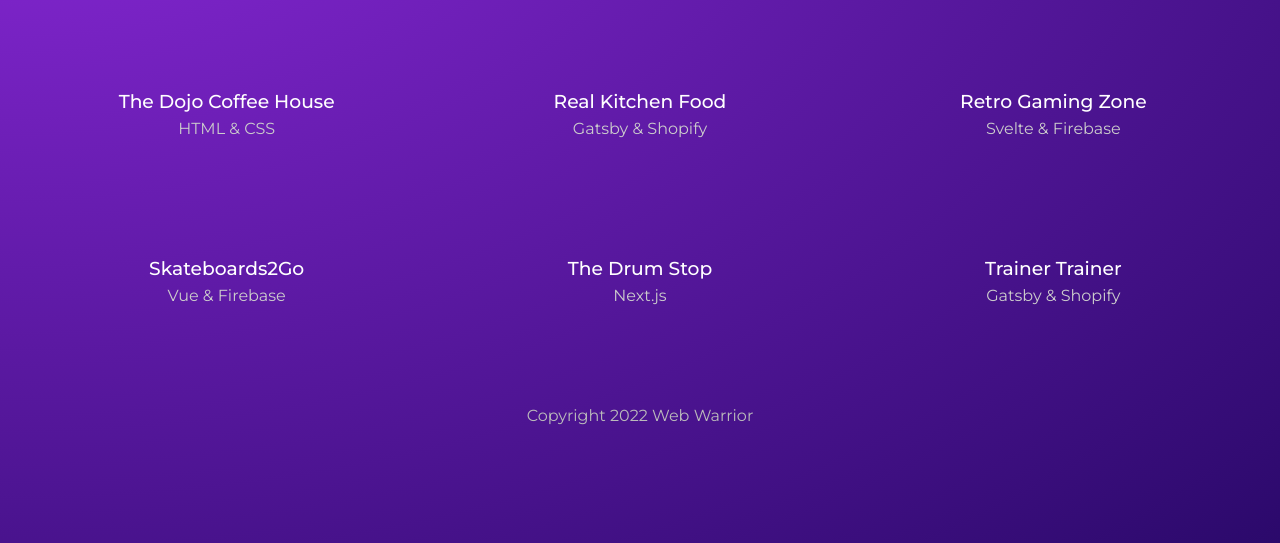
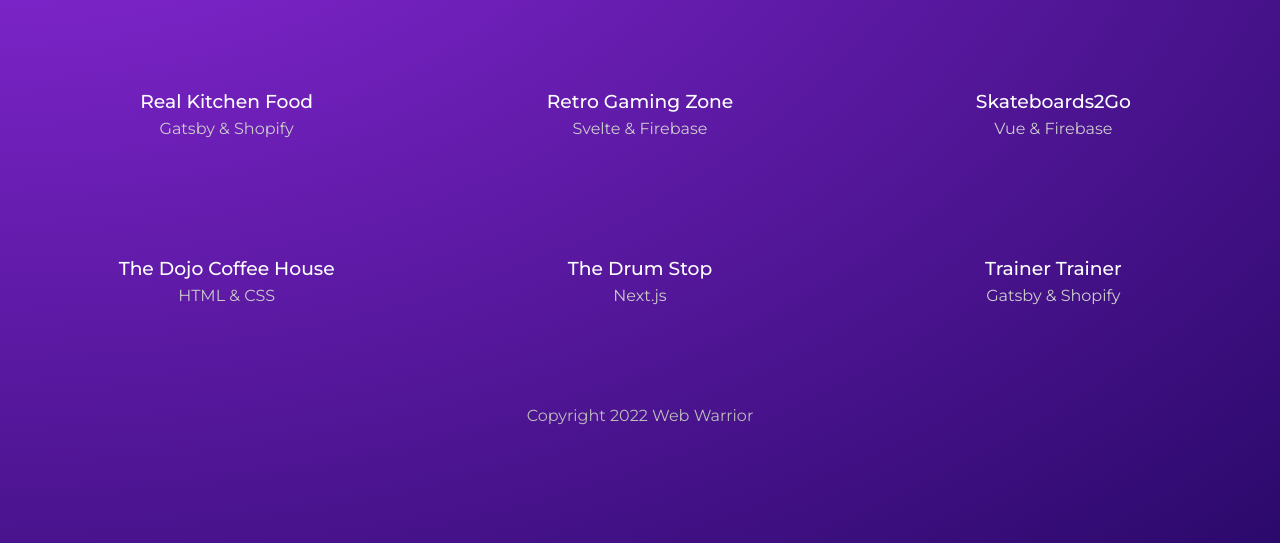
Before and after one commit to benzhub/Gatsby-Demo, a Gatsby site: page /projects in a window 1280 px wide. Shown: the part 257-800 px from the top of the page. Built offline with nearby package versions, Linux system fonts and the light colour scheme; Gatsby itself is replaced by a stand-in of ours.

Commit message:
Sorting / Ordering Queries

```diff
--- a/src/pages/projects/index.js
+++ b/src/pages/projects/index.js
@@ -30,13 +30,12 @@ export default index;
 
 // export page query
 export const query = graphql`
-  query ProjectsPage {
-    allMarkdownRemark {
+  query MyQuery {
+    allMarkdownRemark(sort: {frontmatter: {title: ASC}}) {
       nodes {
         frontmatter {
           title
           stack
-          date
           slug
         }
         id
```
